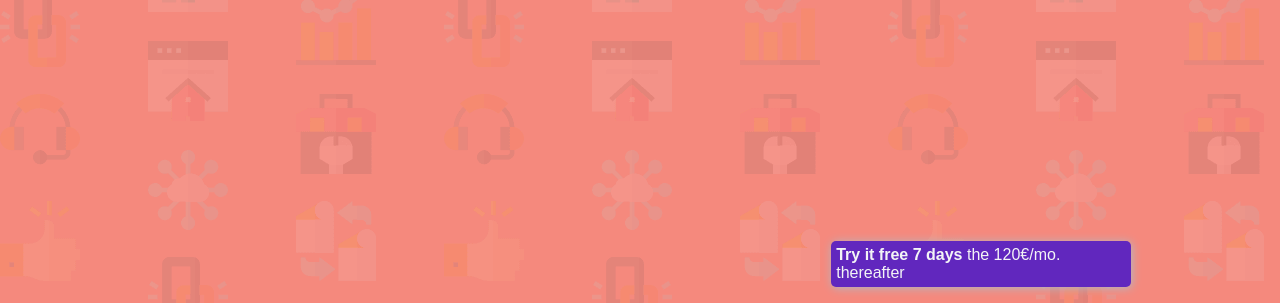
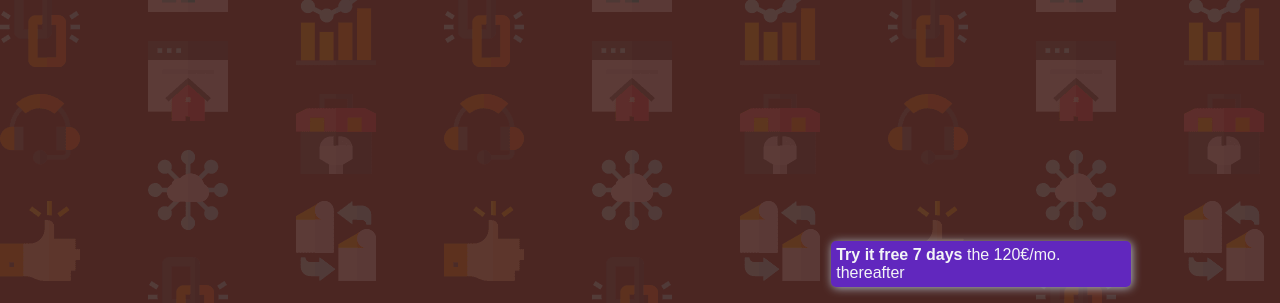
Before and after one commit to diegoaleyes/regitro-password, a plain HTML site: page index.html in a window 1280 px wide. Shown: the top 303 px of the page. Drawn offline with Linux system fonts and the light colour scheme.

Commit message:
add style

```diff
--- a/styles.css
+++ b/styles.css
@@ -32,7 +32,7 @@
   .container {
     background-image: url(./intro-component-with-signup-form-master/images/bg-intro-desktop.png) ;
     /* background: gray; */
-    background-color: rgb(245, 137, 125);
+    background-color: rgb(75, 38, 34);
     color: var(--text-white);
     display: flex;
     justify-content: center;
```
